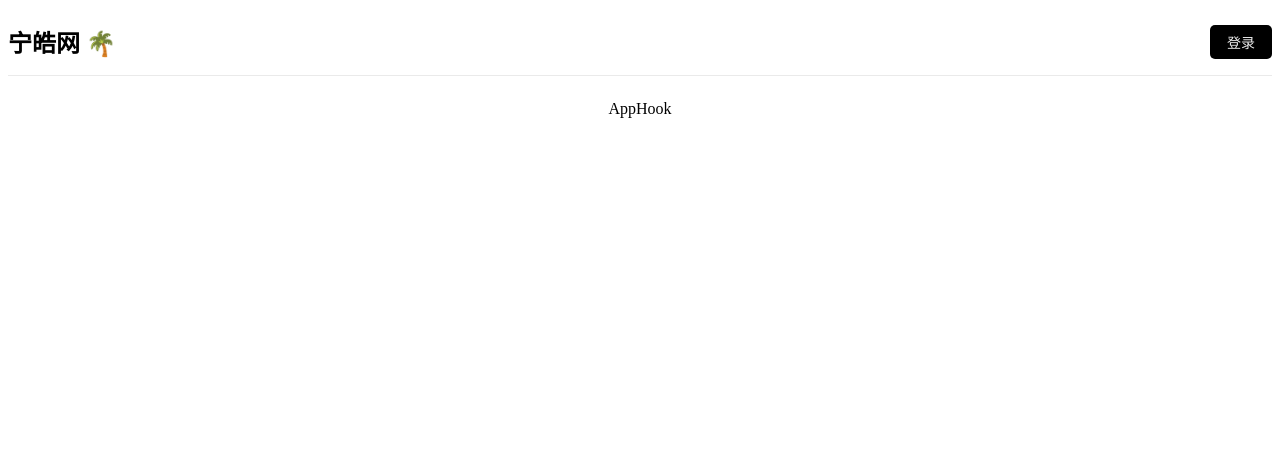
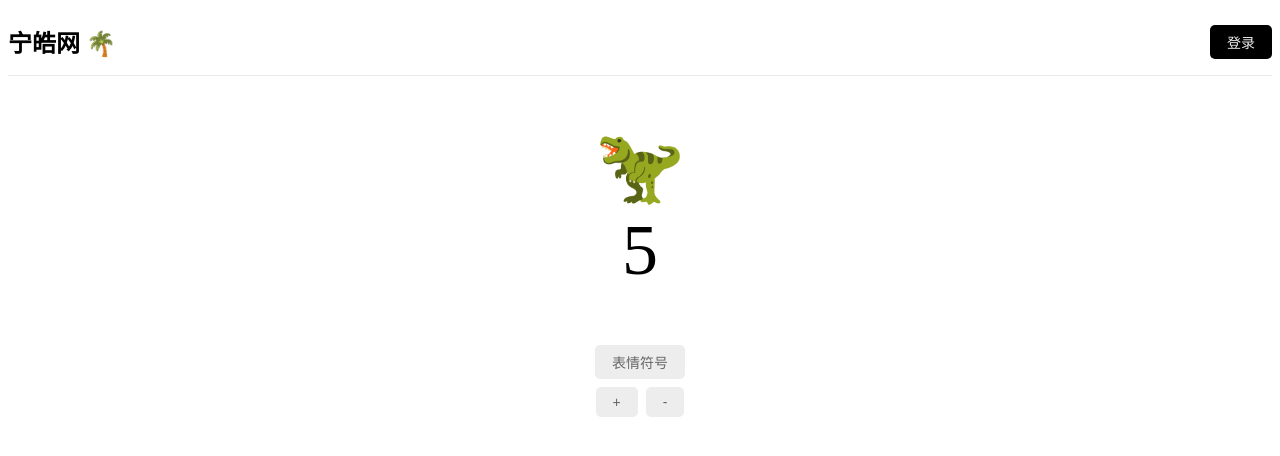
Before and after one commit to ninghao/ninghao-react-w22, a React (Create React App) app: page / in a window 1280 px wide. Shown: the top 456 px of the page. Built offline with nearby package versions, Linux system fonts and the light colour scheme.

Commit message:
useState：在函数式组件里使用状态

```diff
--- a/src/app/hook/app-hook.tsx
+++ b/src/app/hook/app-hook.tsx
@@ -1,3 +1,4 @@
+import { useState } from 'react';
 import './app-hook.css';
 
 /**
@@ -9,7 +10,33 @@ type AppHookProps = {};
  * 组件
  */
 const AppHook = (props: AppHookProps) => {
-  return <div className="app-hook">AppHook</div>;
+  const [emoji, setEmoji] = useState('🦖');
+  const [quantity, setQuantity] = useState(5);
+
+  const onClickIncrease = () => {
+    setQuantity(quantity + 1);
+  };
+
+  const onClickDecrease = () => {
+    setQuantity(quantity - 1);
+  };
+
+  const onClickEmoji = () => {
+    setEmoji(emoji === '🌲' ? '🦖' : '🌲');
+  };
+
+  return (
+    <div className="app-hook">
+      <h1>
+        {emoji} <br /> {quantity}
+      </h1>
+      <button onClick={onClickEmoji}>表情符号</button>
+      <div>
+        <button onClick={onClickIncrease}>+</button>
+        <button onClick={onClickDecrease}>-</button>
+      </div>
+    </div>
+  );
 };
 
 export default AppHook;
```
